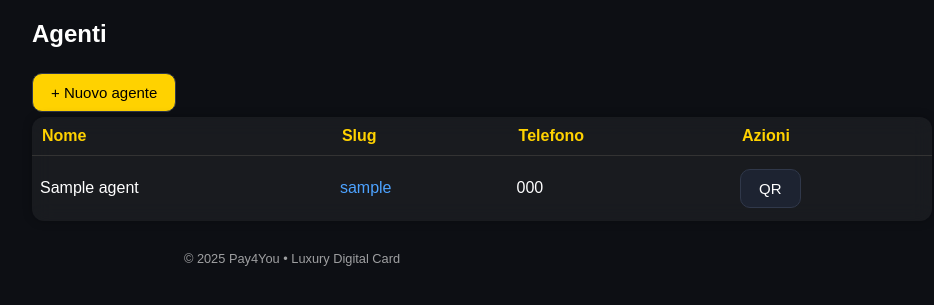
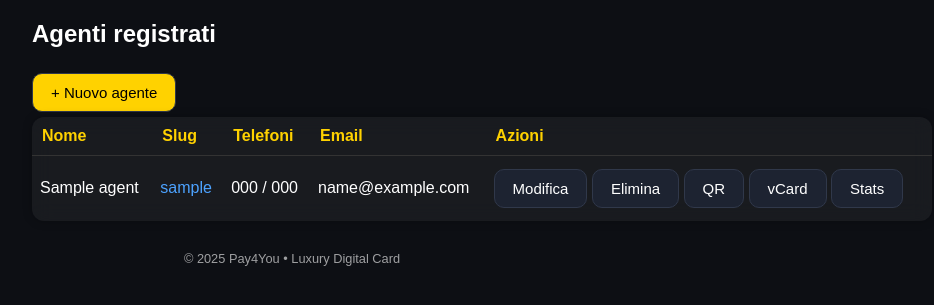
Before and after one commit to gidl59/pay4you-cards-luxury, a Flask app: template templates/admin_list.html in a window 1280 px wide. Shown: the part 200-505 px from the top of the page, without its empty margins (158-1092 px from the left). Run offline with Flask 3, Linux system fonts and the light colour scheme; the template is opened without the code that fills it: most values are stand-ins (such as "Sample title", 1, 10 or a date in 2020).

Commit message:
Update admin_list.html

```diff
--- a/templates/admin_list.html
+++ b/templates/admin_list.html
@@ -1,20 +1,40 @@
 {% extends "base.html" %}
-{% block title %}Dashboard{% endblock %}
+{% block title %}Dashboard Admin{% endblock %}
+{% block content %}
 
-{% block content %}
-<h2>Agenti</h2>
+<h2 class="title">Agenti registrati</h2>
 
-<a class="btn primary" href="{{ url_for('admin_new') }}">+ Nuovo agente</a>
+<a class="btn primary" href="{{ url_for('admin_edit') }}">+ Nuovo agente</a>
 
 <table class="table card glass">
-  <tr><th>Nome</th><th>Slug</th><th>Telefono</th><th>Azioni</th></tr>
+  <tr>
+    <th>Nome</th>
+    <th>Slug</th>
+    <th>Telefoni</th>
+    <th>Email</th>
+    <th>Azioni</th>
+  </tr>
+
   {% for a in agents %}
   <tr>
     <td>{{ a.name }}</td>
     <td><a href="{{ url_for('public_card', slug=a.slug) }}" target="_blank">{{ a.slug }}</a></td>
-    <td>{{ a.phone_mobile }}</td>
+
+    <td>{{ a.phone_mobile }}{% if a.phone_office %} / {{ a.phone_office }}{% endif %}</td>
+    <td>{{ a.emails }}</td>
+
     <td>
+      <a class="btn" href="{{ url_for('admin_edit', slug=a.slug) }}">Modifica</a>
+
+      <form method="post" action="{{ url_for('admin_delete', slug=a.slug) }}"
+            style="display:inline" onsubmit="return confirm('Eliminare {{ a.name }}?')">
+        <button type="submit" class="btn danger">Elimina</button>
+      </form>
+
       <a class="btn" href="{{ url_for('qr_png', slug=a.slug) }}" target="_blank">QR</a>
+      <a class="btn" href="{{ url_for('vcard', slug=a.slug) }}" target="_blank">vCard</a>
+      <a class="btn" href="{{ url_for('stats', slug=a.slug) }}" target="_blank">Stats</a>
+
     </td>
   </tr>
   {% endfor %}
```
